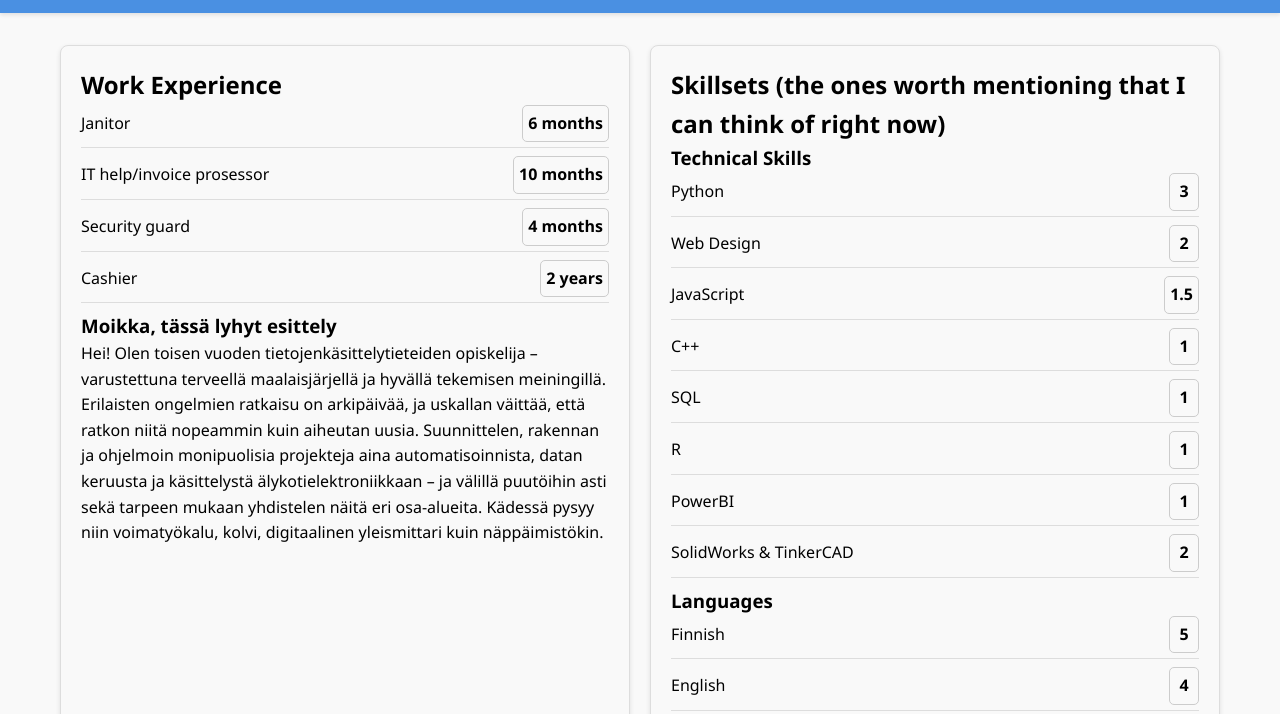
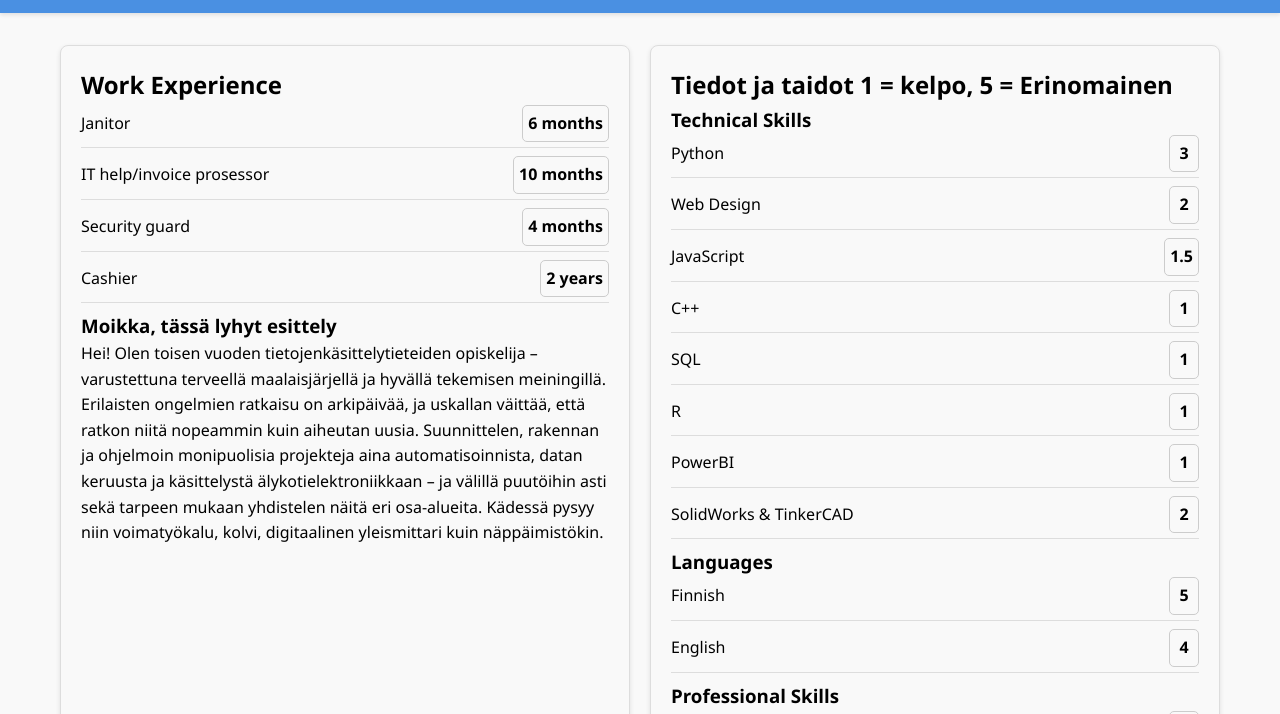
Before and after one commit to VilhoT/my_project_portfolio, a plain HTML site: page about.html in a window 1280 px wide. Shown: the part 57-771 px from the top of the page. Drawn offline with Linux system fonts and the light colour scheme.

Commit message:
Update about.html

```diff
--- a/about.html
+++ b/about.html
@@ -49,7 +49,7 @@ Suunnittelen, rakennan ja ohjelmoin monipuolisia projekteja aina automatisoinnis
 
         <!-- Skills Section -->
         <div class="section-box">
-            <h2>Skillsets (the ones worth mentioning that I can think of right now)</h2>
+            <h2>Tiedot ja taidot 1 = kelpo, 5 = Erinomainen</h2>
 <h3>Technical Skills</h3>
 <ul class="skills-list">
     <li><span class="skill">Python</span><span class="rating">3</span></li>
```
